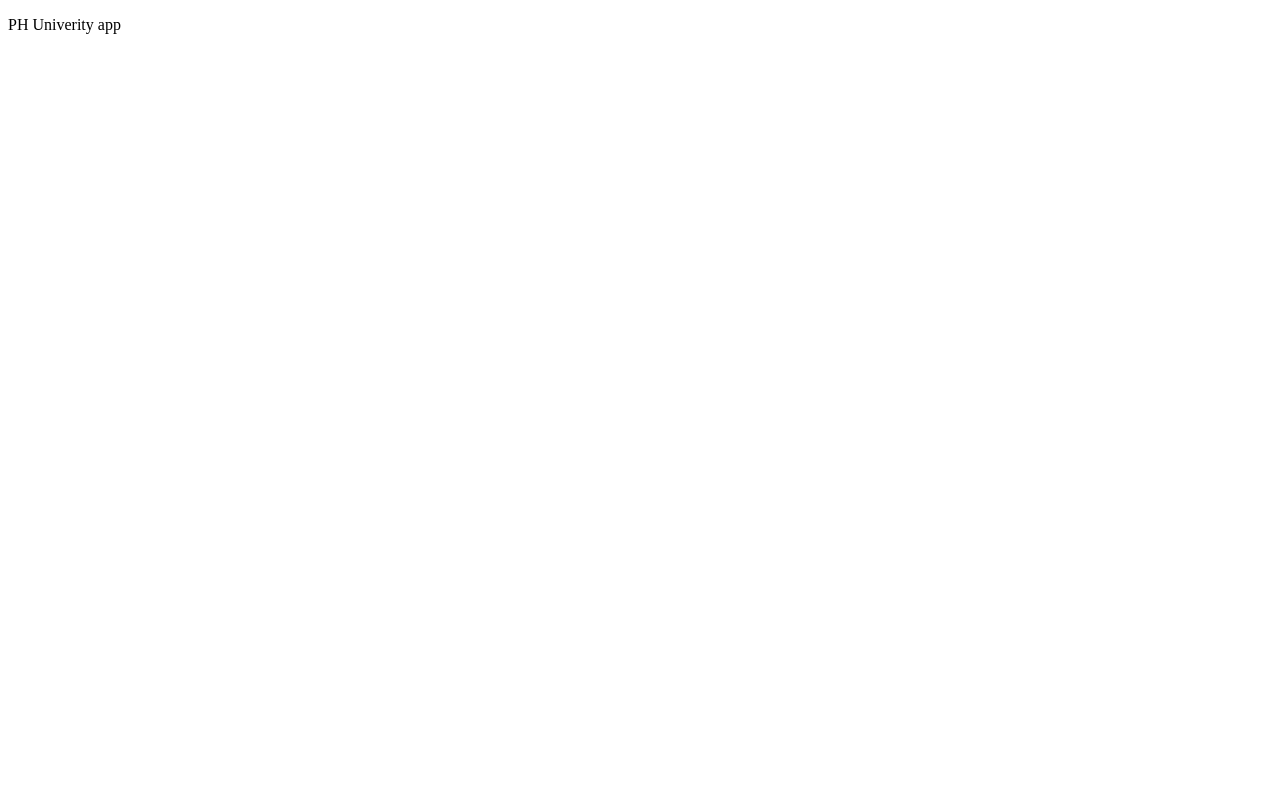
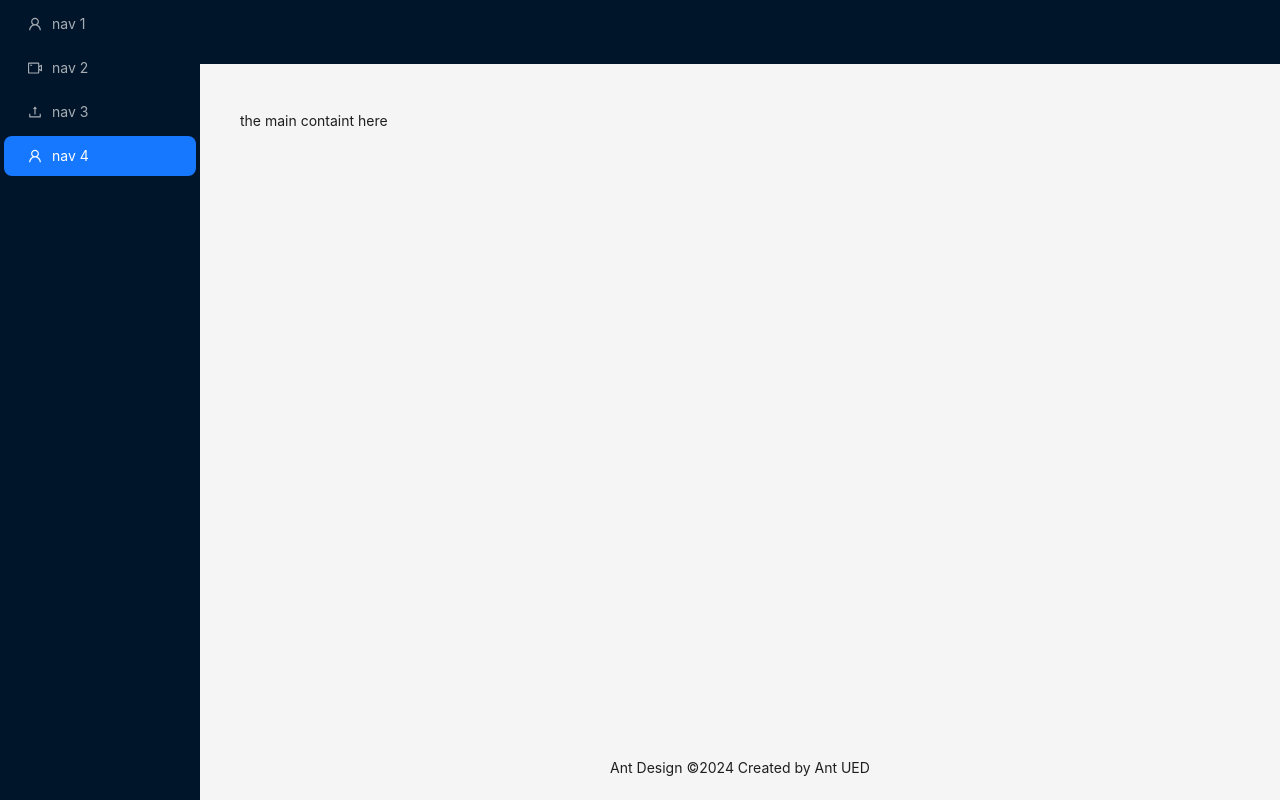
Before and after one commit to rakib38324/University-management-client, a React (Vite) app: page / in a window 1280 px wide. Built offline with nearby package versions, Linux system fonts and the light colour scheme.

Commit message:
setup antdesign layout

```diff
--- a/src/App.tsx
+++ b/src/App.tsx
@@ -1,12 +1,9 @@
+import MainLayout from "./components/layout/MainLayout"
 
 
 function App() {
 
-  return (
-    <>
-      <p>PH Univerity app</p>
-    </>
-  )
+  return <MainLayout />
 }
 
 export default App
--- /dev/null
+++ b/src/components/layout/MainLayout.tsx
@@ -0,0 +1,62 @@
+import { Layout, Menu } from "antd";
+import {
+  UploadOutlined,
+  UserOutlined,
+  VideoCameraOutlined,
+} from "@ant-design/icons";
+import { createElement } from "react";
+
+const { Header, Content, Footer, Sider } = Layout;
+
+const items = [
+  UserOutlined,
+  VideoCameraOutlined,
+  UploadOutlined,
+  UserOutlined,
+].map((icon, index) => ({
+  key: String(index + 1),
+  icon: createElement(icon),
+  label: `nav ${index + 1}`,
+}));
+const MainLayout = () => {
+  return (
+    <Layout style={{height: "100vh"}}>
+      <Sider
+        breakpoint="lg"
+        collapsedWidth="0"
+        onBreakpoint={(broken) => {
+          console.log(broken);
+        }}
+        onCollapse={(collapsed, type) => {
+          console.log(collapsed, type);
+        }}
+      >
+        <div className="demo-logo-vertical" />
+        <Menu
+          theme="dark"
+          mode="inline"
+          defaultSelectedKeys={["4"]}
+          items={items}
+        />
+      </Sider>
+      <Layout>
+        <Header style={{ padding: 0 }} />
+        <Content style={{ margin: "24px 16px 0" }}>
+          <div
+            style={{
+              padding: 24,
+              minHeight: 360,
+            }}
+          >
+            <p>the main containt here</p>
+          </div>
+        </Content>
+        <Footer style={{ textAlign: "center" }}>
+          Ant Design ©{new Date().getFullYear()} Created by Ant UED
+        </Footer>
+      </Layout>
+    </Layout>
+  );
+};
+
+export default MainLayout;
--- a/src/index.css
+++ b/src/index.css
@@ -0,0 +1,5 @@
+*{
+  box-sizing: border-box;
+  padding: 0%;
+  margin: 0%;
+}
```
